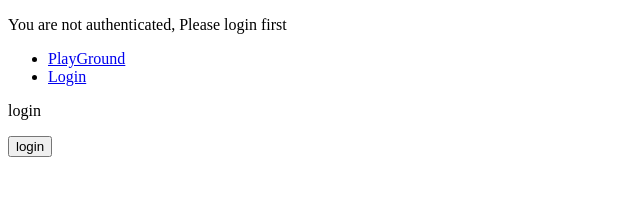
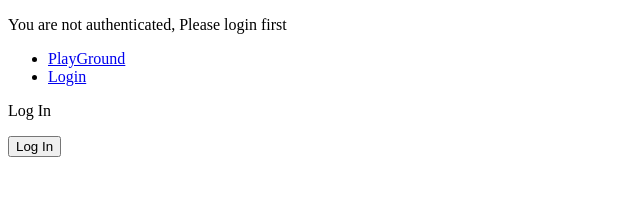
Before and after one commit to acciojob/code-playground-vinay1723, a React app: page /login in a window 1280 px wide. Shown: the top 207 px of the page, without its empty margins (0-640 px from the left). Built offline with nearby package versions, Linux system fonts and the light colour scheme.

Commit message:
second commit

```diff
--- a/src/components/App.js
+++ b/src/components/App.js
@@ -14,7 +14,7 @@ const App = () => {
       <BrowserRouter>
         <p>
           {isAuthorised
-            ? "Logged in, Now you can enter the Playground"
+            ? "Logged in, Now you can enter Playground"
             : "You are not authenticated, Please login first"}
         </p>
         <Navigation />
--- a/src/components/Login.js
+++ b/src/components/Login.js
@@ -8,8 +8,10 @@ function Login({ setAuthorization, isAuthorised }) {
 
   return (
     <div>
-      <p>{isAuthorised ? "logout" : "login"}</p>
-      <button onClick={handleClick}>{isAuthorised ? "logout" : "login"}</button>
+      <p>{isAuthorised ? "Log Out" : "Log In"}</p>
+      <button onClick={handleClick}>
+        {isAuthorised ? "Log Out" : "Log In"}
+      </button>
     </div>
   );
 }
```
